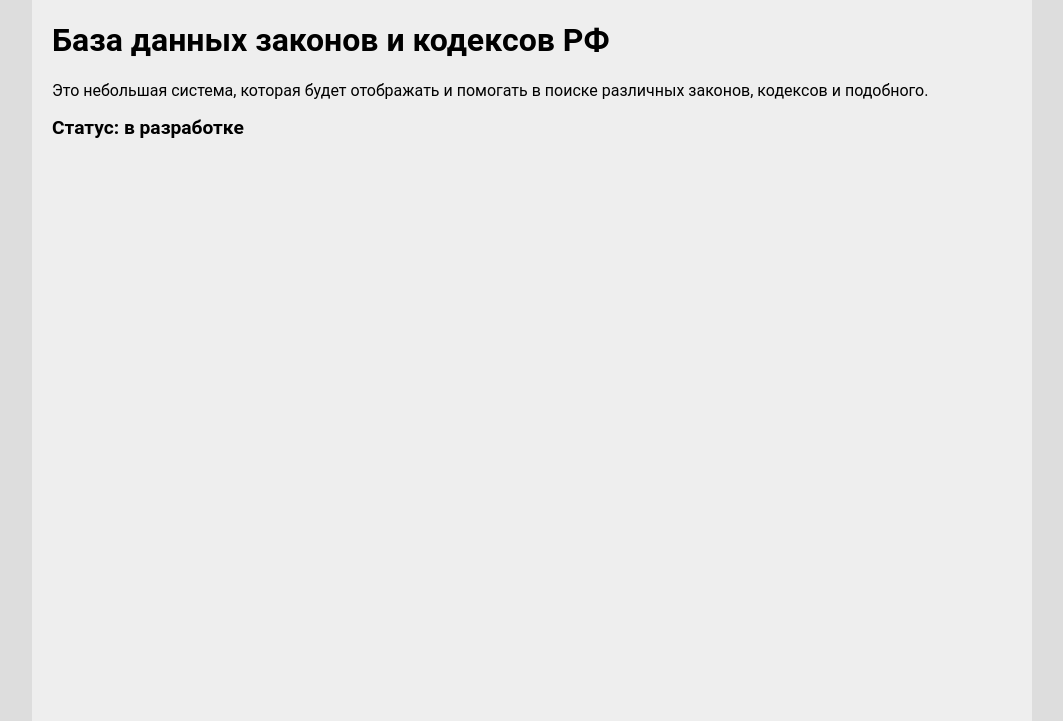
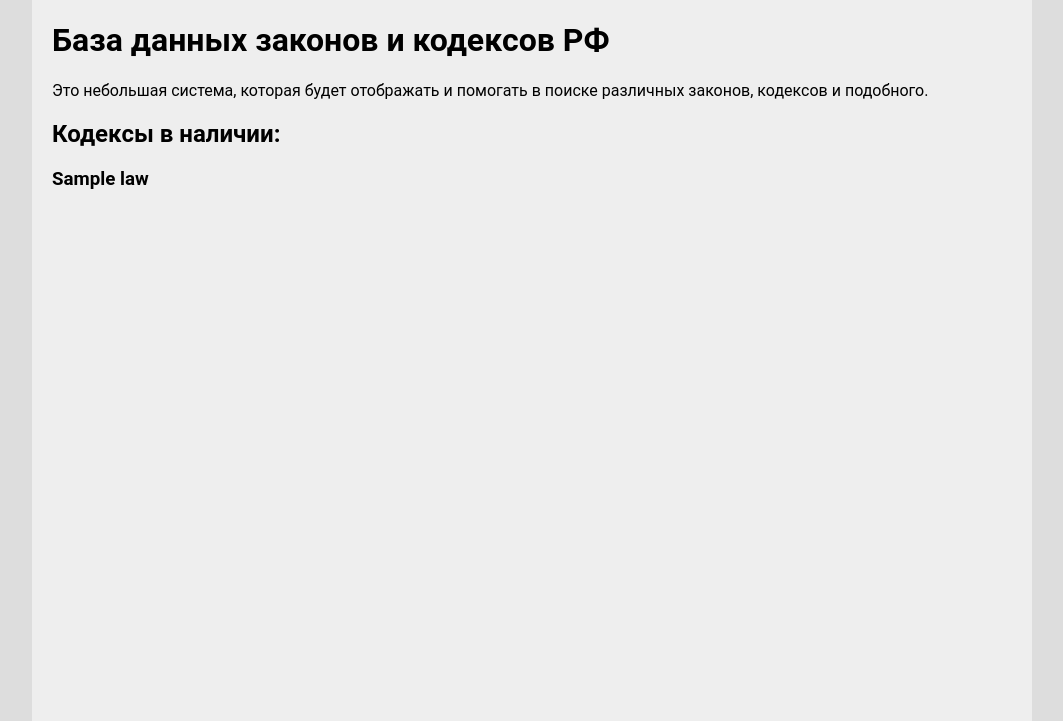
Before and after one commit to Cet500/LayersBase, a Flask app: page / in a window 1280 px wide. Shown: the part 49-770 px from the top of the page, without its empty margins (108-1171 px from the left). Run offline with Flask 2, Linux system fonts and the light colour scheme; tables that the repository leaves empty hold one stand-in row (values such as "Sample post").

Commit message:
update template and base code

```diff
--- a/app/routes.py
+++ b/app/routes.py
@@ -1,12 +1,15 @@
 from flask import render_template, url_for, request, send_from_directory
 from app import app, db
+from app.models import Law
 
 # ------------------------ main pages ------------------------ #
 
 @app.route('/')
 @app.route('/index')
 def index():
-	return render_template( "index.html", title = "Главная" )
+	laws = Law.query.order_by(Law.id).all()
+
+	return render_template( "index.html", title = "Главная", laws = laws )
 
 
 # ------------------------ technical pages ------------------------ #
--- a/app/templates/index.html
+++ b/app/templates/index.html
@@ -7,6 +7,38 @@
 
 	<p>Это небольшая система, которая будет отображать и помогать в поиске различных законов, кодексов и подобного.</p>
 
-	<p><b><big>Статус: в разработке</big></b></p>
+	<h2>Кодексы в наличии:</h2>
+
+	{% for law in laws %}
+
+		<h3>{{ law.title }}</h3>
+
+		{% for part in law.parts %}
+
+			{% if part.title %}
+{#				<h4>{{ part.title }}</h4>#}
+			{% endif %}
+
+			{% for section in part.sections %}
+
+{#				<p>{{ section.name }}</p>#}
+
+				{% for chapter in section.chapters %}
+
+{#					<p style="margin-left: 40px">{{ chapter.name }}</p>#}
+
+					{% for article in chapter.articles %}
+
+{#						<p style="margin-left: 80px">{{ article.name }}</p>#}
+
+					{% endfor %}
+
+				{% endfor %}
+
+			{% endfor %}
+
+		{% endfor %}
+
+	{% endfor %}
 
 {% endblock %}
```
Also changed, not shown: app/models.py (+6 -18 lines).
